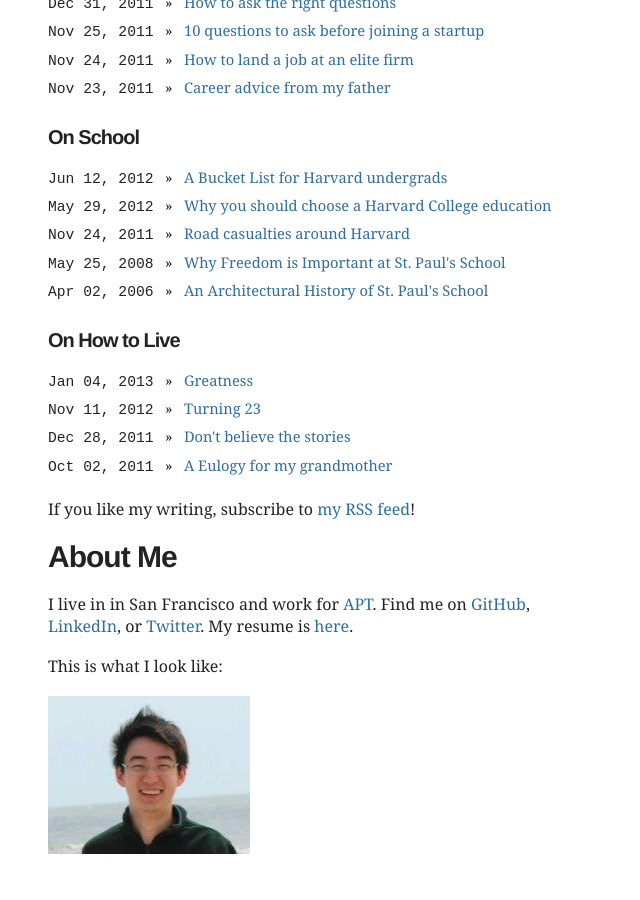
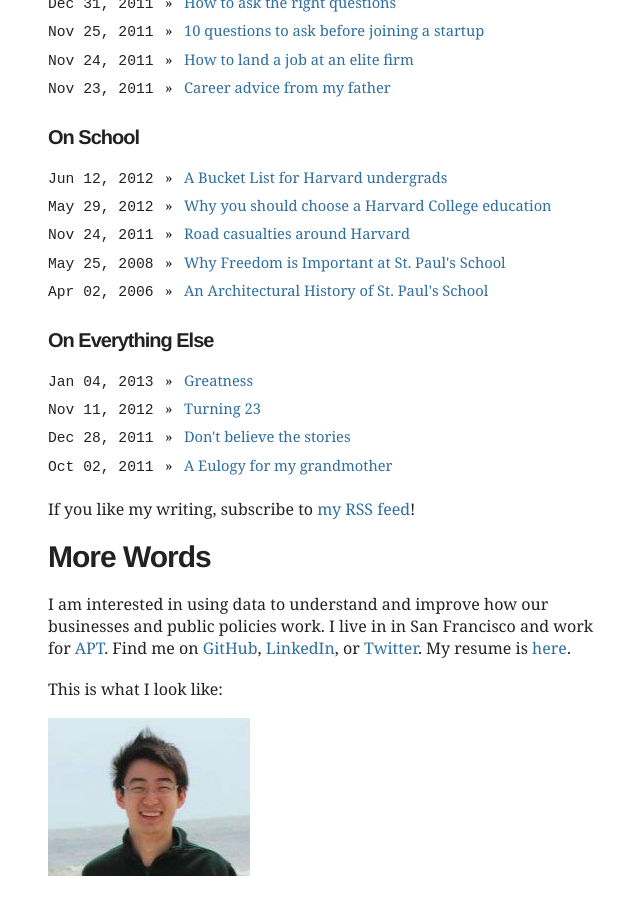
Before and after one commit to mbwong/mbwong.github.com, a Jekyll site: the page built from index.html, in a window 1280 px wide and 900 px high, scrolled down 1085 px. Shown: the whole window, without its empty margins (302-942 px from the left). Built offline with Jekyll 4.4.1, drawn with Linux system fonts in a browser that asks for light colours; before the commit the page ends 1962 px from its top, so only the background shows below that.

Commit message:
changes to layout

```diff
--- a/_layouts/default.html
+++ b/_layouts/default.html
@@ -15,8 +15,8 @@
     <header>
       <h1 id="title">
        michael b wong
-       <br/><a href="/" title="Home">home</a>
        <br/><a href="/#blog">blog</a><div>
+       <br/><a href="/#about" title="About">about</a>
       </h1>
     </header>
     <div id="wrapper">
--- a/index.html
+++ b/index.html
@@ -6,7 +6,7 @@ layout: default
 <h2 id="intro"></h2>
 <div class="post">
 
-<h1 id="blog">Essays</h1>
+<h1 id="blog">Words</h1>
 
 <h2>Most Recent</h2>
 
@@ -54,7 +54,7 @@ layout: default
   {% endfor %}
   </ul>
 
-  <h2 style="margin-top: 25px">On How to Live</h2>
+  <h2 style="margin-top: 25px">On Everything Else</h2>
   <ul style="list-style: none; padding: 0; margin: 0 15px 0 0;">
   {% for post in site.tags.personal %}
     <li>
@@ -66,9 +66,9 @@ layout: default
 
 <p>If you like my writing, subscribe to <a href="http://feeds.feedburner.com/MichaelBWong">my RSS feed</a>!
 
-<h1 id="about">About Me</h1>
+<h1 id="about">More Words</h1>
 
-<p>I live in in San Francisco and work for <a href="http://predictivetechnologies.com">APT</a>. Find me on <a href="http://github.com/mbwong">GitHub</a>, <a href="http://www.linkedin.com/pub/michael-wong/25/547/850">LinkedIn</a>, or <a href="http://twitter.com/mbwong">Twitter</a>. My resume is <a href="/resume.pdf">here</a>.
+<p>I am interested in using data to understand and improve how our businesses and public policies work. I live in in San Francisco and work for <a href="http://predictivetechnologies.com">APT</a>. Find me on <a href="http://github.com/mbwong">GitHub</a>, <a href="http://www.linkedin.com/pub/michael-wong/25/547/850">LinkedIn</a>, or <a href="http://twitter.com/mbwong">Twitter</a>. My resume is <a href="/resume.pdf">here</a>.
 
 <p>This is what I look like:
 
```
